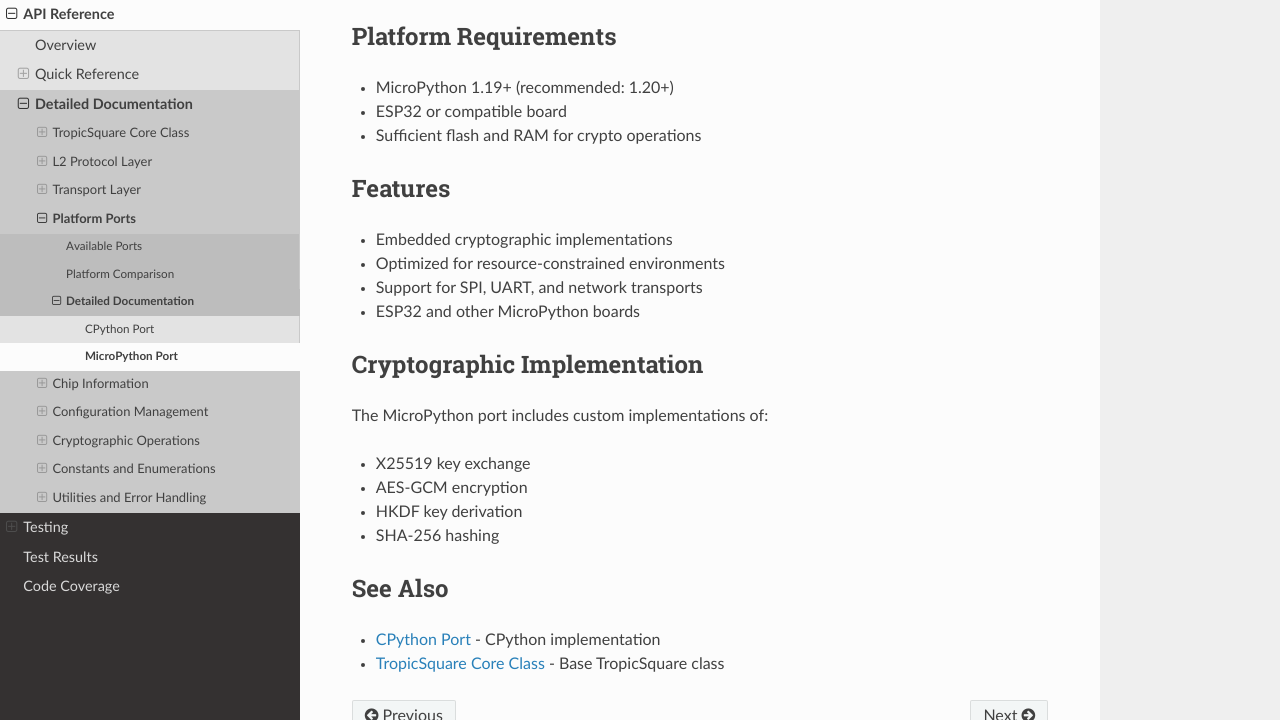
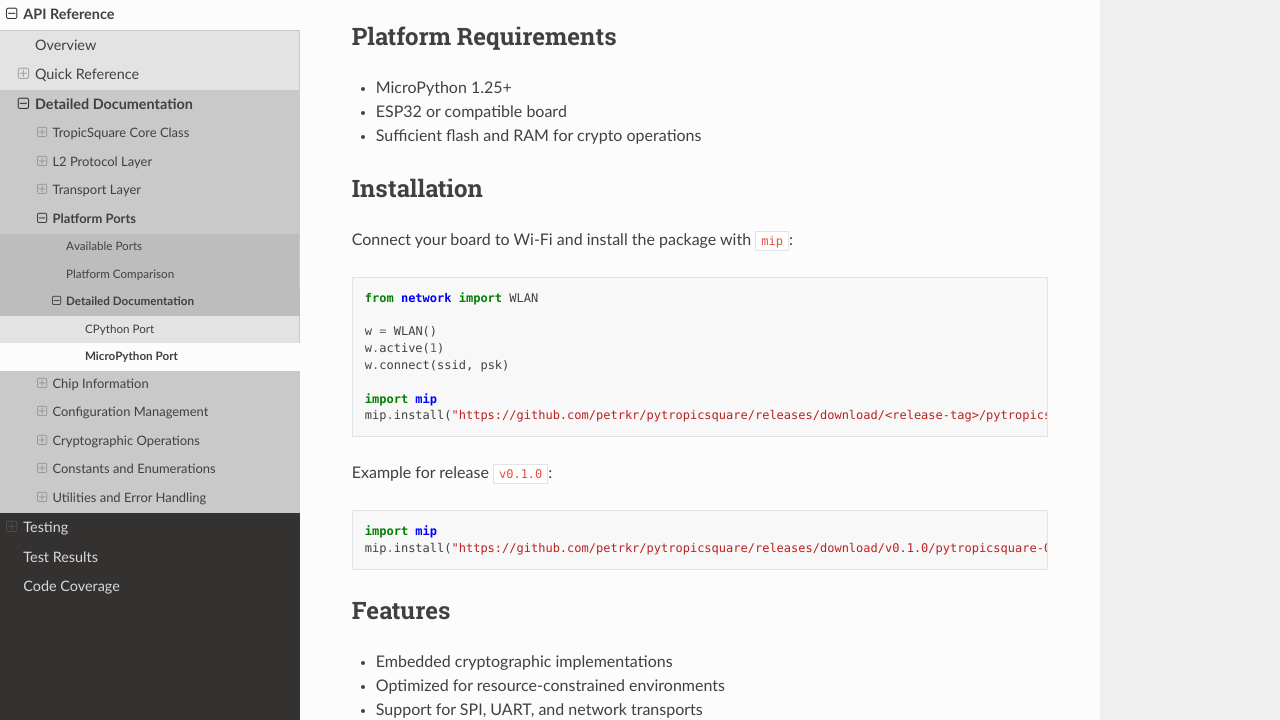
Before and after one commit to petrkr/pytropicsquare, a Sphinx documentation site: the page built from docs/source/api/ports/micropython.rst, in a window 1280 px wide and 900 px high, scrolled down 227 px, cut to the strip 180-900 px from the top of the window. Built offline with Sphinx 7.4.7 and the Read the Docs theme 3.1.0, drawn with Linux system fonts in a browser that asks for light colours.

```diff
--- a/docs/source/api/ports/micropython.rst
+++ b/docs/source/api/ports/micropython.rst
@@ -14,9 +14,32 @@ It includes custom cryptographic implementations optimized for resource-constrai
 Platform Requirements
 ---------------------
 
-* MicroPython 1.19+ (recommended: 1.20+)
+* MicroPython 1.25+
 * ESP32 or compatible board
 * Sufficient flash and RAM for crypto operations
+
+Installation
+------------
+
+Connect your board to Wi-Fi and install the package with ``mip``:
+
+.. code-block:: python
+
+   from network import WLAN
+
+   w = WLAN()
+   w.active(1)
+   w.connect(ssid, psk)
+
+   import mip
+   mip.install("https://github.com/petrkr/pytropicsquare/releases/download/<release-tag>/pytropicsquare-<version>-mip.json")
+
+Example for release ``v0.1.0``:
+
+.. code-block:: python
+
+   import mip
+   mip.install("https://github.com/petrkr/pytropicsquare/releases/download/v0.1.0/pytropicsquare-0.1.0-mip.json")
 
 Features
 --------
```
Also changed, not shown: README.md (+4 -4 lines).
